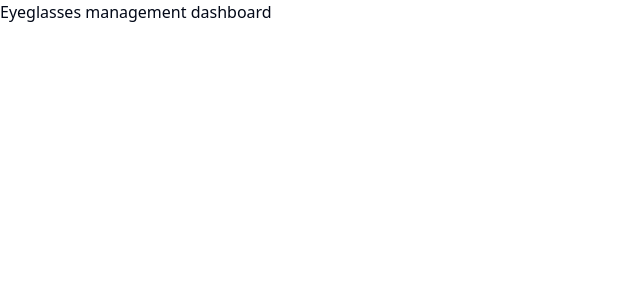
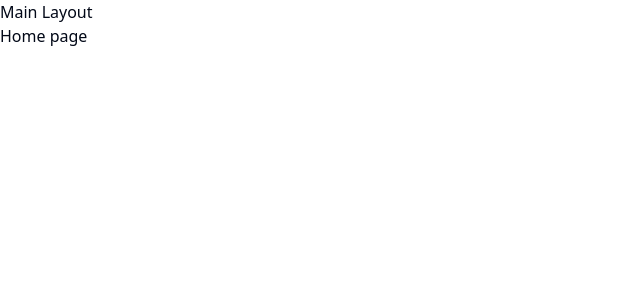
Before and after one commit to mfarhadattari/shanto-eyeglasses-client, a React (Vite) app: page / in a window 1280 px wide. Shown: the top 300 px of the page, without its empty margins (0-640 px from the left). Built offline with nearby package versions, Linux system fonts and the light colour scheme.

Commit message:
basic router setup

```diff
--- a/src/App.tsx
+++ b/src/App.tsx
@@ -1,10 +1,7 @@
+import MainLayout from "./components/ui/MainLayout";
 
 const App = () => {
-  return (
-    <div>
-      <h1>Eyeglasses management dashboard</h1>
-    </div>
-  );
+  return <MainLayout />;
 };
 
 export default App;
--- /dev/null
+++ b/src/components/ui/MainLayout.tsx
@@ -0,0 +1,12 @@
+import { Outlet } from "react-router-dom";
+
+const MainLayout = () => {
+  return (
+    <div>
+      <h1>Main Layout</h1>
+      <Outlet />
+    </div>
+  );
+};
+
+export default MainLayout;
--- a/src/main.tsx
+++ b/src/main.tsx
@@ -1,10 +1,10 @@
-import React from 'react'
-import ReactDOM from 'react-dom/client'
-import App from './App.tsx'
-import './index.css'
+import React from "react";
+import ReactDOM from "react-dom/client";
+import "./index.css";
+import MainProvider from "./providers/MainProvider.tsx";
 
-ReactDOM.createRoot(document.getElementById('root')!).render(
+ReactDOM.createRoot(document.getElementById("root")!).render(
   <React.StrictMode>
-    <App />
-  </React.StrictMode>,
-)
+    <MainProvider />
+  </React.StrictMode>
+);
--- /dev/null
+++ b/src/providers/MainProvider.tsx
@@ -0,0 +1,8 @@
+import route from "@/routes";
+import { RouterProvider } from "react-router-dom";
+
+const MainProvider = () => {
+  return <RouterProvider router={route}></RouterProvider>;
+};
+
+export default MainProvider;
--- /dev/null
+++ b/src/routes/index.tsx
@@ -0,0 +1,68 @@
+import App from "@/App";
+import Login from "@/pages/Auth/Login";
+import Profile from "@/pages/Auth/Profile";
+import Registration from "@/pages/Auth/Registration";
+import EyeglassDetails from "@/pages/EyeglassesManagement/EyeglassDetails";
+import Eyeglasses from "@/pages/EyeglassesManagement/Eyeglasses";
+import Home from "@/pages/Home";
+import NotFound from "@/pages/NotFound";
+import SaleDetails from "@/pages/SalesManagement/SaleDetails";
+import Sales from "@/pages/SalesManagement/Sales";
+import { createBrowserRouter } from "react-router-dom";
+
+const route = createBrowserRouter([
+  {
+    path: "/",
+    element: <App />,
+    children: [
+      {
+        path: "",
+        element: <Home />,
+      },
+      {
+        path: "my-profile",
+        element: <Profile />,
+      },
+      {
+        path: "eyeglasses",
+        children: [
+          {
+            path: "",
+            element: <Eyeglasses />,
+          },
+          {
+            path: ":id",
+            element: <EyeglassDetails />,
+          },
+        ],
+      },
+      {
+        path: "sales",
+        children: [
+          {
+            path: "",
+            element: <Sales />,
+          },
+          {
+            path: ":id",
+            element: <SaleDetails />,
+          },
+        ],
+      },
+    ],
+  },
+  {
+    path: "/login",
+    element: <Login />,
+  },
+  {
+    path: "/registration",
+    element: <Registration />,
+  },
+  {
+    path: "*",
+    element: <NotFound />,
+  },
+]);
+
+export default route;
```
